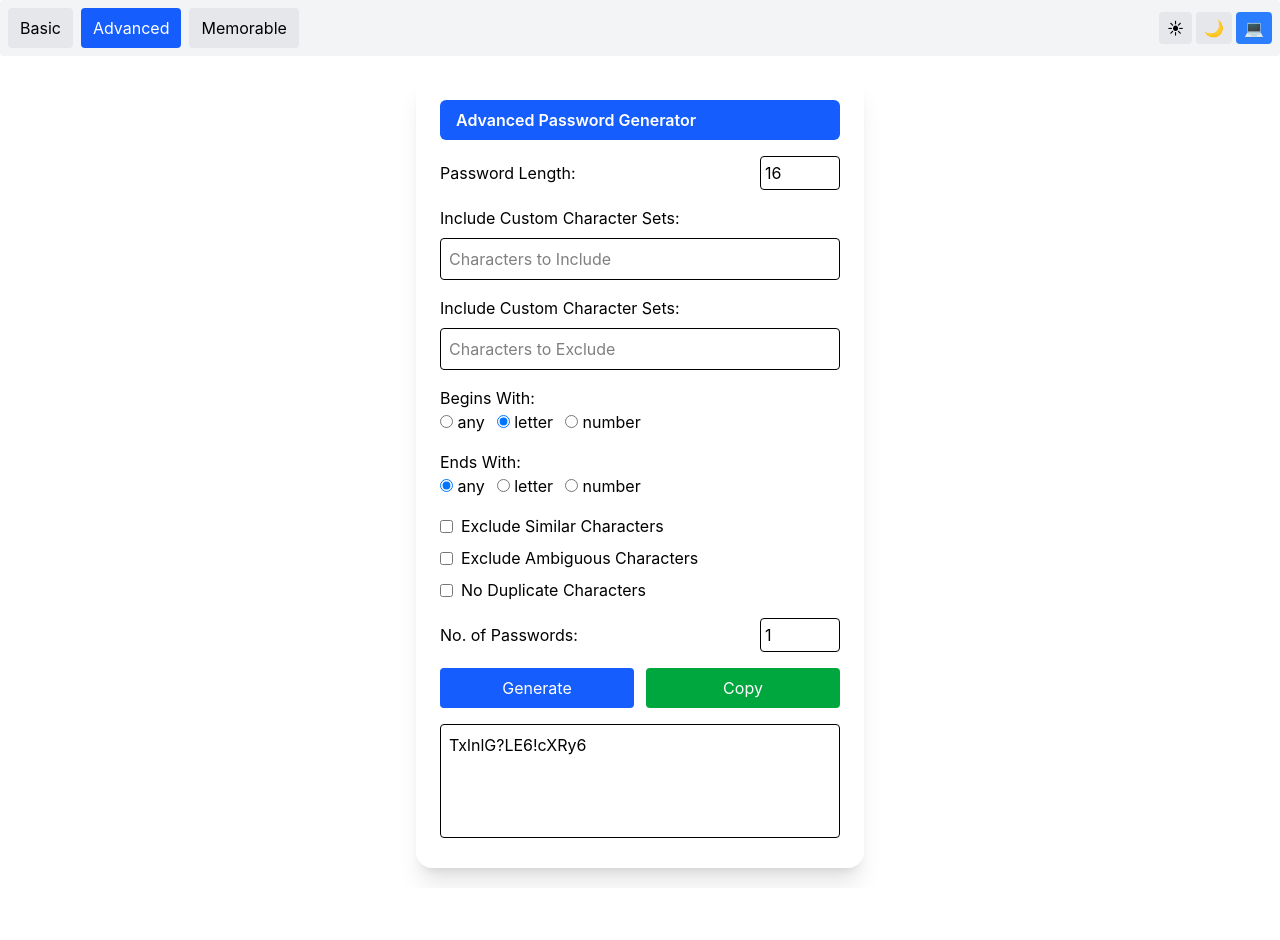
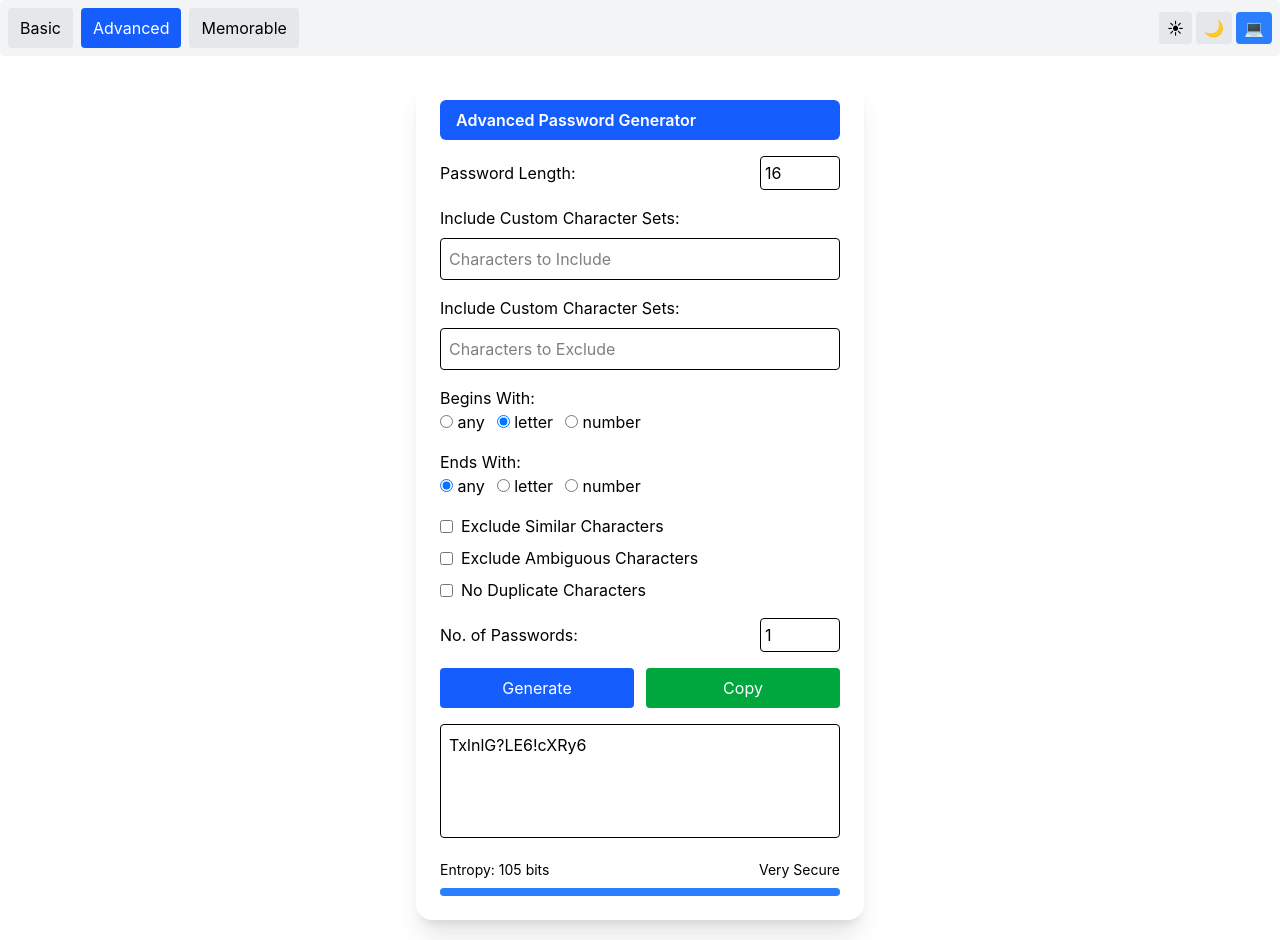
Before and after one commit to animeshmaiti/password-gen, a React (Vite) app: page /advanced in a window 1280 px wide. Before the commit the page ends 888 px from the top, so only its background shows below. Built offline with nearby package versions, Linux system fonts and the light colour scheme.

Commit message:
include entropy indicator

```diff
--- a/src/components/pages/Memorable.jsx
+++ b/src/components/pages/Memorable.jsx
@@ -1,4 +1,6 @@
 import { useState, useEffect } from "react";
+import { getStrength,calculateEntropy } from "../../utils/entropy";
+import StrengthIndicator from "./basic/StrengthIndicator";
 
 const words = [
   "tiger",
@@ -18,17 +20,20 @@ const random = (arr) => arr[Math.floor(Math.random() * arr.length)];
 export default function Memorable() {
   const [copied, setCopied] = useState(false);
   const [password, setPassword] = useState("");
+  const [wordCountInput,setWordCountInput]=useState("3")
   const [wordCount, setWordCount] = useState(3);
   const [separator, setSeparator] = useState("-");
   const [useNumbers, setUseNumbers] = useState(false);
   const [customWords, setCustomWords] = useState("");
   const [useCustomOnly, setUseCustomOnly] = useState(false);
   const [capitalize, setCapitalize] = useState(false);
+
+  const entropy = calculateEntropy(password);
+  const strength = getStrength(entropy);
+
   const copyToClipboard = () => {
     navigator.clipboard.writeText(password);
-
     setCopied(true);
-
     setTimeout(() => {
       setCopied(false);
     }, 1500); // 1.5 sec
@@ -88,6 +93,7 @@ export default function Memorable() {
 
     setPassword(result);
   };
+
   useEffect(() => {
     const timer = setTimeout(() => {
       generate();
@@ -109,6 +115,7 @@ export default function Memorable() {
         <h2 className="bg-blue-600 dark:bg-blue-500 text-white px-4 py-2 rounded-md font-semibold">
           Easy to Remember Password Generator
         </h2>
+        {/* password display */}
         <div className="bg-gray-100 dark:bg-gray-700 p-3 rounded-lg flex items-center justify-between">
           <input
             value={password}
@@ -127,16 +134,21 @@ export default function Memorable() {
             {copied ? "Copied ✓" : "Copy"}
           </button>
         </div>
-
+        <StrengthIndicator strength={strength} />
         {/* Controls */}
         {/* Word count */}
         <div className="flex justify-between items-center">
           <span># of Words</span>
           <input
             type="number"
-            value={wordCount}
+            value={wordCountInput}
             min={1}
-            onChange={(e) => setWordCount(Number(e.target.value))}
+            onChange={(e) => {
+              setWordCountInput(e.target.value);
+              if (e.target.value !== "") {
+                setWordCount(Number(e.target.value));
+              }
+            }}
             className="border p-1 rounded w-24 bg-white dark:bg-gray-700 dark:border-gray-600"
           />
         </div>
--- a/src/components/pages/advanced/AdvancedOptions.jsx
+++ b/src/components/pages/advanced/AdvancedOptions.jsx
@@ -1,5 +1,6 @@
 import { useState, useEffect } from "react";
 import { generateAdvancedPasswords } from "../../../utils/passwordUtilsAdvanced";
+import { getStrength, calculateEntropy } from "../../../utils/entropy";
 
 const AdvancedOptions = () => {
   const [length, setLength] = useState(16);
@@ -14,6 +15,10 @@ const AdvancedOptions = () => {
   const [count, setCount] = useState(1);
   const [countInput, setCountInput] = useState("1");
   const [result, setResult] = useState("");
+
+  const firstPassword = result.split("\n")[0] || "";
+  const entropy = calculateEntropy(firstPassword);
+  const strength = getStrength(entropy);
 
   const generate = () => {
     const res = generateAdvancedPasswords({
@@ -194,6 +199,27 @@ const AdvancedOptions = () => {
           rows={4}
           className="w-full border p-2 rounded resize-none overflow-auto"
         />
+        <div className="space-y-2">
+          <div className="flex justify-between text-sm">
+            <span>Entropy: {entropy} bits</span>
+            <span>{strength}</span>
+          </div>
+
+          {/* Progress bar */}
+          <div className="w-full h-2 bg-gray-300 dark:bg-gray-700 rounded">
+            <div
+              className={`h-2 rounded transition-all duration-300 ${
+                strength === "Weak"
+                  ? "bg-red-500 w-1/4"
+                  : strength === "Medium"
+                    ? "bg-yellow-500 w-2/4"
+                    : strength === "Strong"
+                      ? "bg-green-500 w-3/4"
+                      : "bg-blue-500 w-full"
+              }`}
+            />
+          </div>
+        </div>
       </div>
     </div>
   );
```
